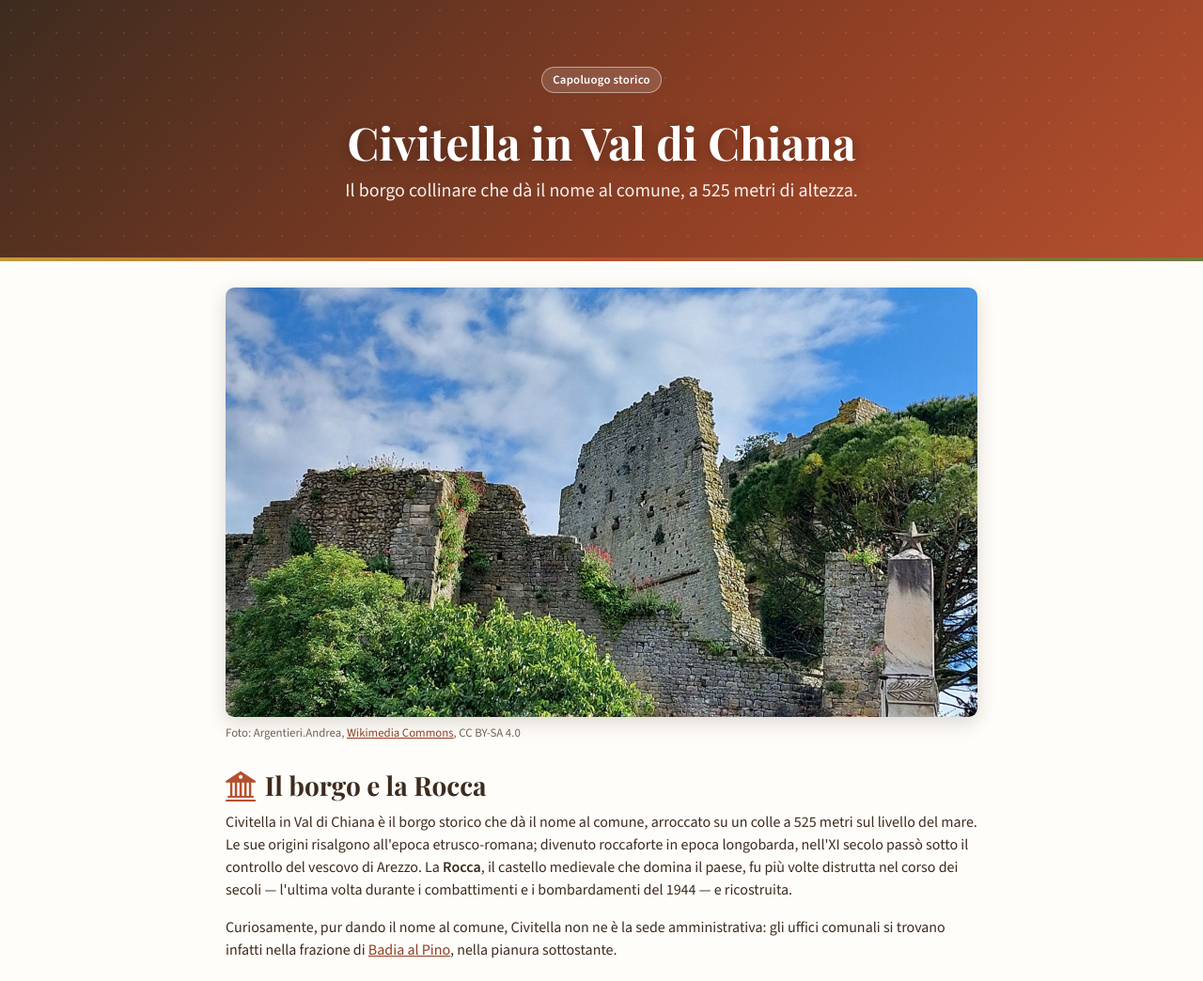
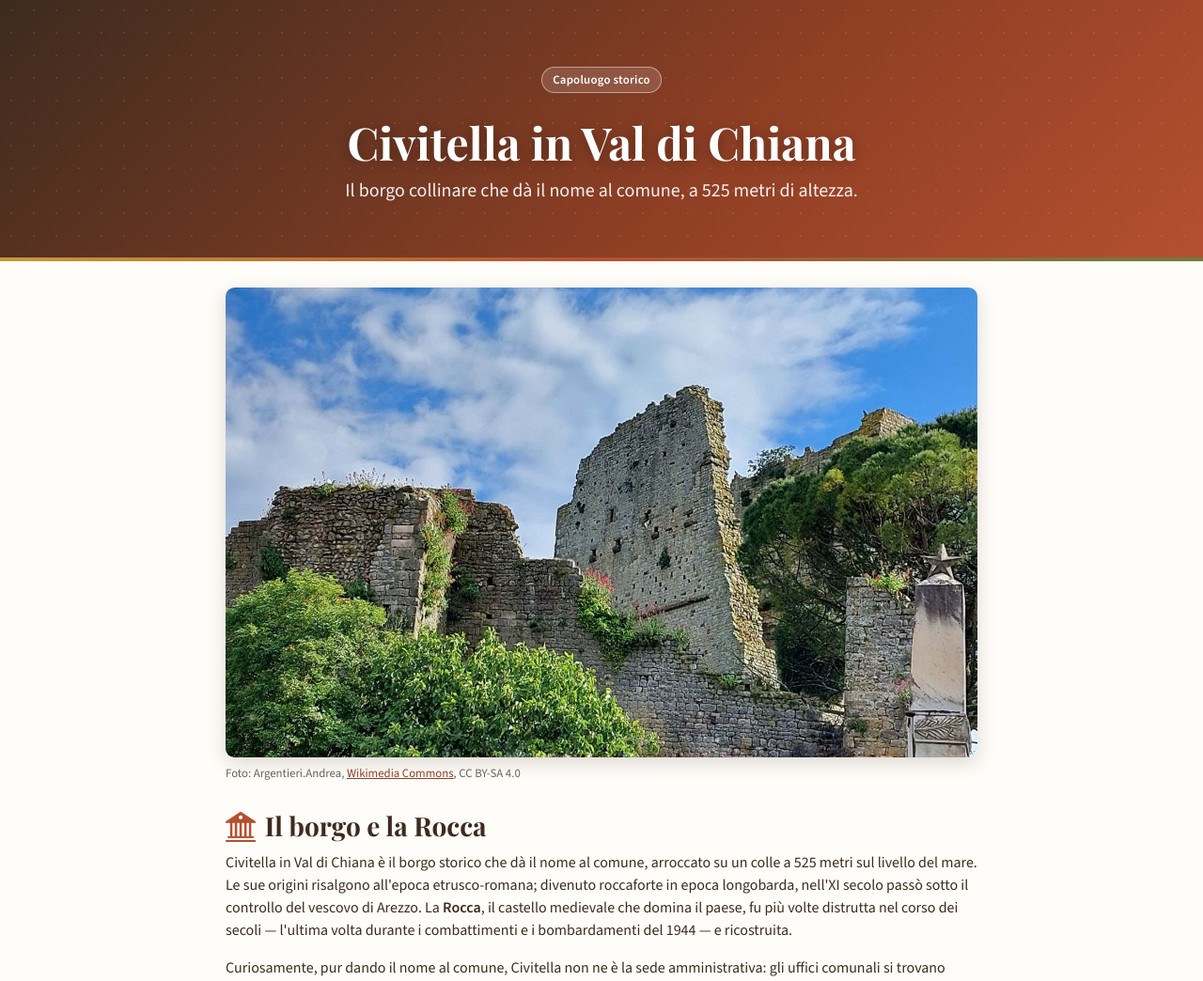
Before and after one commit to fabriziomartini/civitella-in-pillole, a PHP site: page /frazioni/civitella.html in a window 1280 px wide. Shown: the part 57-1101 px from the top of the page at 94% size. Run offline with PHP 8.4, Linux system fonts and the light colour scheme.

Commit message:
Contiene le foto in un riquadro a proporzioni fisse (16:10)
Le immagini avevano ciascuna un'altezza diversa in base alle proporzioni
native dello scatto originale, creando blocchi incoerenti che dominavano
la pagina rispetto al testo. Ora width+aspect-ratio+object-fit: cover
danno a tutte le foto la stessa altezza relativa.

Co-Authored-By: Claude Sonnet 5 <noreply@anthropic.com>

```diff
--- a/css/civitella.css
+++ b/css/civitella.css
@@ -291,7 +291,8 @@ figure.photo {
 
 figure.photo img {
   width: 100%;
-  height: auto;
+  aspect-ratio: 16 / 10;
+  object-fit: cover;
   border-radius: 0.6rem;
   box-shadow: 0 6px 20px rgba(61, 43, 31, 0.18);
 }
```
